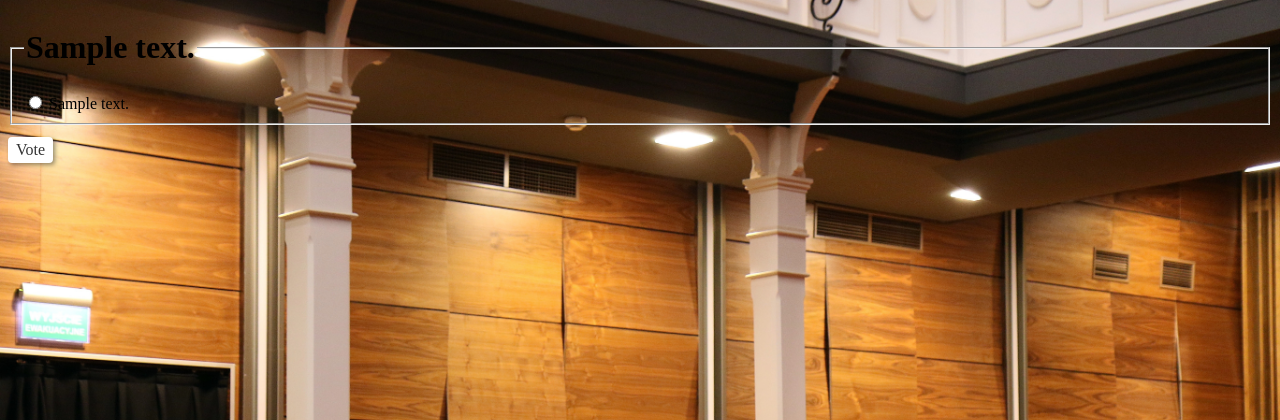
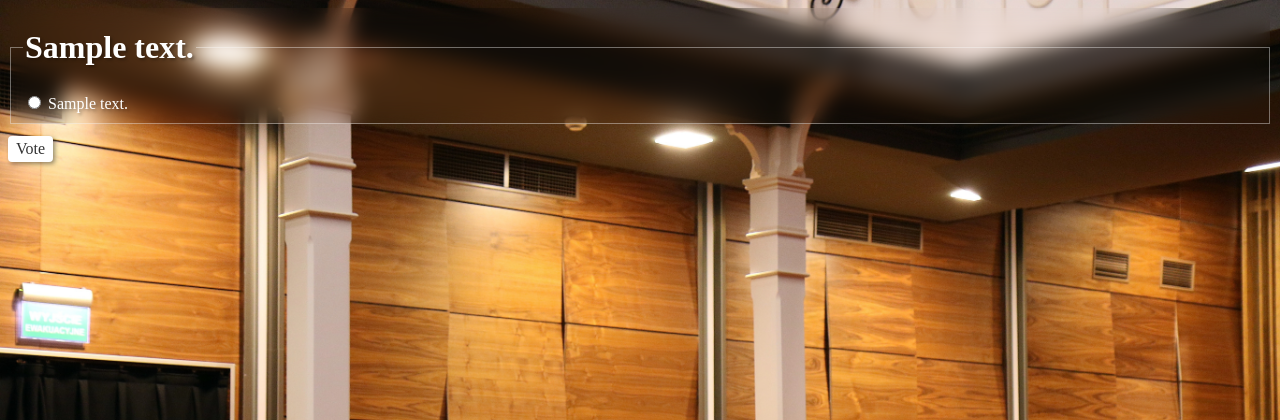
Before and after one commit to neoke20/django-tutorial, a Django app: page /polls/1 in a window 1280 px wide. Shown: the top 420 px of the page. Run offline with Django 4.2, Linux system fonts and the light colour scheme; tables that the repository leaves empty hold one stand-in row (values such as "Sample post").

Commit message:
Styled the fieldset

```diff
--- a/djangotutorial/polls/static/polls/style.css
+++ b/djangotutorial/polls/static/polls/style.css
@@ -31,3 +31,9 @@ input[value="Vote"]:hover {
   cursor: pointer;
   color: rgb(208, 207, 207);
 }
+.choice-list {
+  backdrop-filter: blur(10px);
+  text-shadow: 2px 2px 3px rgba(0,0,0,0.3);
+  color: white;
+  border: 1px solid rgba(250,250,250,0.4);
+}
--- a/djangotutorial/polls/templates/polls/detail.html
+++ b/djangotutorial/polls/templates/polls/detail.html
@@ -3,7 +3,7 @@
 
 <form action="{% url 'polls:vote' question.id %}" method="post">
   {% csrf_token %}
-  <fieldset>
+  <fieldset class="choice-list">
     <legend><h1>{{ question.question_text }}</h1></legend>
     {% if error_message %}<p><strong>{{ error_message }}</strong></p>{% endif %}
     {% for choice in question.choice_set.all %}
```
